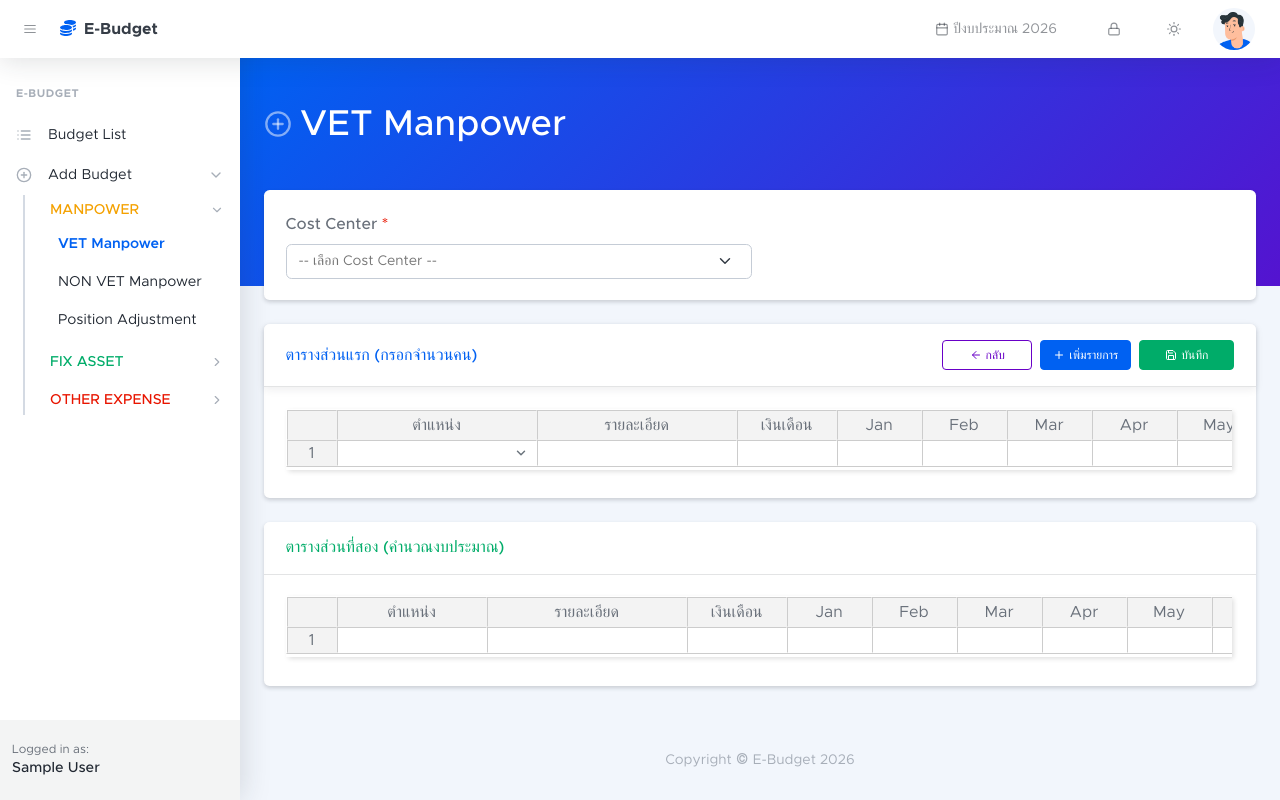
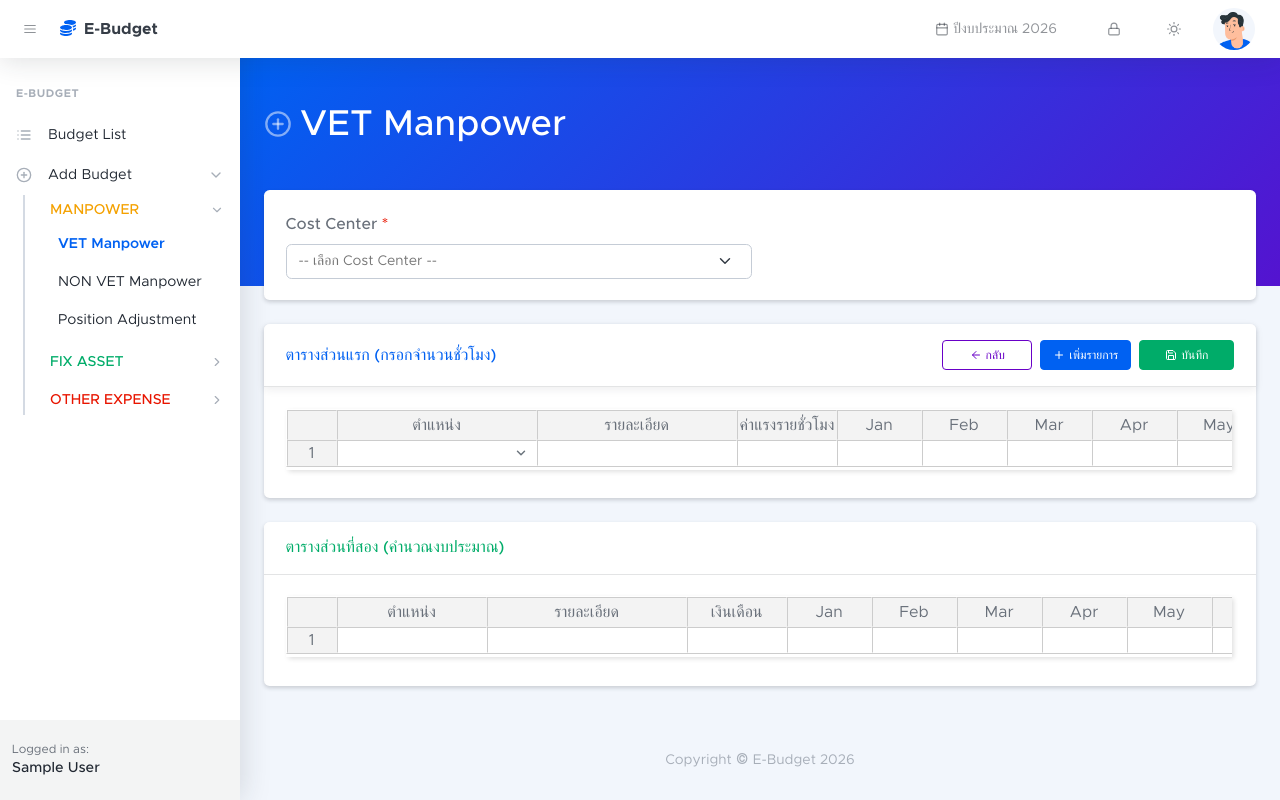
Before and after one commit to oat2535/E-Budget, a Django app: page /add/ in a window 1280 px wide. Run offline with Django 5.2, Linux system fonts and the light colour scheme; the visitor is signed in with stand-in values (Sample User, id 1); data comes from the database, SQL or seed files in the repository; data that the repository does not hold is empty; parts of the project's set-up code (start-up, migrations or seed data) failed here and were passed over; some libraries are stand-ins or nearby versions.

Commit message:
refactor(vet): update header to hours and column to hourly rate in budget_add

```diff
--- a/budget_app/templates/budget_app/budget_add.html
+++ b/budget_app/templates/budget_app/budget_add.html
@@ -82,7 +82,7 @@
 
     <div class="card mb-4 shadow-sm border-0 card-soft">
         <div class="card-header d-flex justify-content-between align-items-center bg-white py-3 eb-sticky-header">
-            <h6 class="m-0 font-weight-bold text-primary">ตารางส่วนแรก (กรอกจำนวนคน)</h6>
+            <h6 class="m-0 font-weight-bold text-primary">ตารางส่วนแรก (กรอกจำนวนชั่วโมง)</h6>
             <div class="d-flex align-items-center gap-2">
                 <a href="{% url 'budget_list' %}" class="btn btn-sm btn-outline-secondary shadow-xs fw-500" style="min-width: 90px;"><i data-feather="arrow-left" class="me-1"></i> กลับ</a>
                 <button id="add-row-btn" class="btn btn-sm btn-primary shadow-xs fw-500"><i data-feather="plus" class="me-1"></i> เพิ่มรายการ</button>
@@ -234,7 +234,7 @@
             // budget_add_view's master_fks lookup, which now falls back to
             // VET_CUSTOM_POSITION_GL_CODE when a position isn't found there.
             { type: 'text', align: 'left', title: 'รายละเอียด', width: 200 },
-            { type: 'numeric', title: 'เงินเดือน', width: 100, mask: '#,##0' },
+            { type: 'numeric', title: 'ค่าแรงรายชั่วโมง', width: 100, mask: '#,##0' },
             { type: 'numeric', title: 'Jan', width: 85 },
             { type: 'numeric', title: 'Feb', width: 85 },
             { type: 'numeric', title: 'Mar', width: 85 },
```
